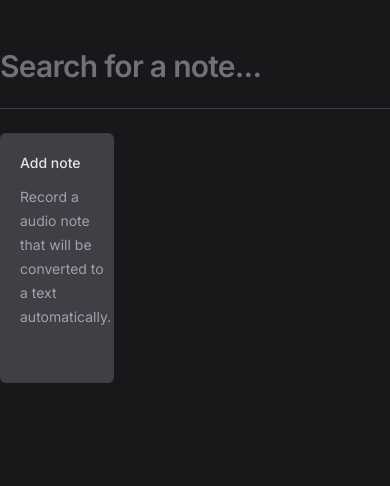
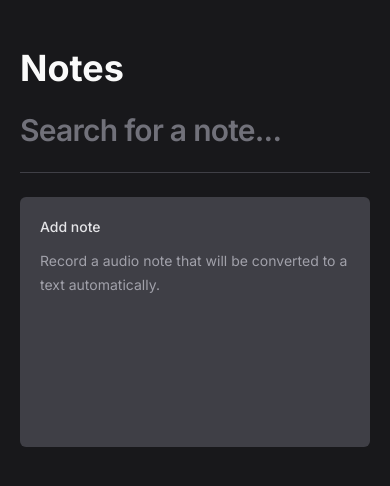
Before and after one commit to luc-ribeiro/notes-react, a React (Vite) app: page / in a window 390 px wide. Shown: the top 486 px of the page. Built offline with nearby package versions, Linux system fonts and the light colour scheme.

Commit message:
feat: delete notes and responsive layout

```diff
--- a/src/app.tsx
+++ b/src/app.tsx
@@ -36,6 +36,14 @@
     localStorage.setItem('notes', JSON.stringify(notesArray))
   }
 
+  function onNoteDeleted(id: string) {
+    const notesArray = notes.filter(note => note.id !== id)
+
+    setNotes(notesArray)
+
+    localStorage.setItem('notes', JSON.stringify(notesArray))
+  }
+
   function handleSearch(event: ChangeEvent<HTMLInputElement>) {
     const query = event.target.value
 
@@ -47,7 +55,8 @@
     : notes
 
   return (
-    <div className="mx-auto my-12 max-w-6xl space-y-6">
+    <div className="mx-auto my-12 max-w-6xl space-y-6 px-5">
+      <h1 className="text-4xl font-bold">Notes</h1>
       <form className="w-full">
         <input
           type="text" placeholder="Search for a note..." className="w-full bg-transparent text-3xl font-semibold tracking-tight outline-none placeholder:text-zinc-500" onChange={handleSearch} />
@@ -55,12 +64,12 @@
 
       <div className="h-px bg-zinc-700" />
 
-      <div className="grid grid-cols-3 gap-6 auto-rows-[250px]">
+      <div className="grid grid-cols-1 md:grid-cols-2 lg:grid-cols-3 gap-6 auto-rows-[250px]">
         <NewNoteCard onNoteCreated={onNoteCreated} />
 
         {
           filteredNotes.map(note => {
-            return <NoteCard key={note.id} note={note} />
+            return <NoteCard key={note.id} note={note} onNoteDeleted={onNoteDeleted} />
           })
         }
       </div>
--- a/src/components/new-note-card.tsx
+++ b/src/components/new-note-card.tsx
@@ -98,7 +98,7 @@
 
       <Dialog.Portal>
         <Dialog.Overlay className="inset-0 fixed bg-black/50" />
-        <Dialog.Content className='fixed left-1/2 top-1/2 -translate-x-1/2 -translate-y-1/2 max-w-[640px] h-[60vh] w-full bg-zinc-700 rounded-md flex flex-col outline-none overflow-hidden'>
+        <Dialog.Content className='fixed inset-0 md:inset-auto md:left-1/2 md:top-1/2 md:-translate-x-1/2 md:-translate-y-1/2 md:max-w-[640px] md:h-[60vh] w-full bg-zinc-700 md:rounded-md flex flex-col outline-none overflow-hidden'>
           <Dialog.Close className='absolute right-0 top-0 bg-zinc-800 p-1.5 text-zinc-400 hover:text-zinc-100'>
             <X className='size-5' />
           </Dialog.Close>
--- a/src/components/note-card.tsx
+++ b/src/components/note-card.tsx
@@ -4,17 +4,19 @@
 
 interface NoteCardProps {
   note: {
+    id: string
     date: Date
     content: string
   }
+  onNoteDeleted: (id: string) => void
 }
 
-export function NoteCard({ note }: NoteCardProps) {
+export function NoteCard({ note, onNoteDeleted }: NoteCardProps) {
   return (
     <Dialog.Root>
       <Dialog.Trigger className="rounded-md text-left flex flex-col bg-zinc-800 p-5 gap-3 overflow-hidden relative hover:ring-2 ring-zinc-600 focus-visible:ring-2 outline-none">
         <span className="text-sm font-medium text-zinc-200">
-          {note.date.toString()}
+          {formatDistanceToNow(note.date, { addSuffix: true })}
         </span>
         <p className="text-sm leading-6 text-zinc-400">
           {note.content}
@@ -25,7 +27,7 @@
 
       <Dialog.Portal>
         <Dialog.Overlay className="inset-0 fixed bg-black/50" />
-        <Dialog.Content className='fixed left-1/2 top-1/2 -translate-x-1/2 -translate-y-1/2 max-w-[640px] h-[60vh] w-full bg-zinc-700 rounded-md flex flex-col outline-none overflow-hidden'>
+        <Dialog.Content className='fixed inset-0 md:inset-auto md:left-1/2 md:top-1/2 md:-translate-x-1/2 md:-translate-y-1/2 md:max-w-[640px] md:h-[60vh] w-full bg-zinc-700 md:rounded-md flex flex-col outline-none overflow-hidden'>
           <Dialog.Close className='absolute right-0 top-0 bg-zinc-800 p-1.5 text-zinc-400 hover:text-zinc-100'>
             <X className='size-5' />
           </Dialog.Close>
@@ -40,6 +42,7 @@
           </div>
 
           <button
+            onClick={() => onNoteDeleted(note.id)}
             type="button"
             className='w-full bg-zinc-800 py-4 text-center text-sm text-zinc-300 outline-none font-medium group'
           >
```
